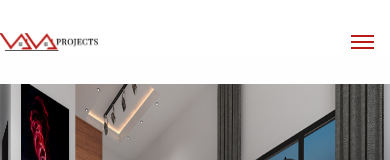
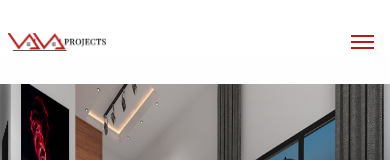
Before and after one commit to ohhjee/vava-, a Vue app: page / in a window 390 px wide. Shown: the top 160 px of the page. Built offline with nearby package versions, Linux system fonts and the light colour scheme.

Commit message:
logo reposition

```diff
--- a/src/components/Nav.vue
+++ b/src/components/Nav.vue
@@ -4,7 +4,7 @@
             <div class="h-[10vh] 2xl:h-[15vh] flex items-center justify-between lg:justify-center lg:items-stretch fam">
                 <div class="img w-3/12 2xl:6/12 flex items-center justify-center">
                     <div class="flex justify-center items-center">
-                        <img src="../assets/image/logo.png" alt="" />
+                        <img src="../assets/image/logo.png" class="ml-4 md:ml-0" alt="" />
                     </div>
                 </div>
                 <div id="clip" class=" bg-[#b91a16] w-full lg:flex hidden items-center">
```
